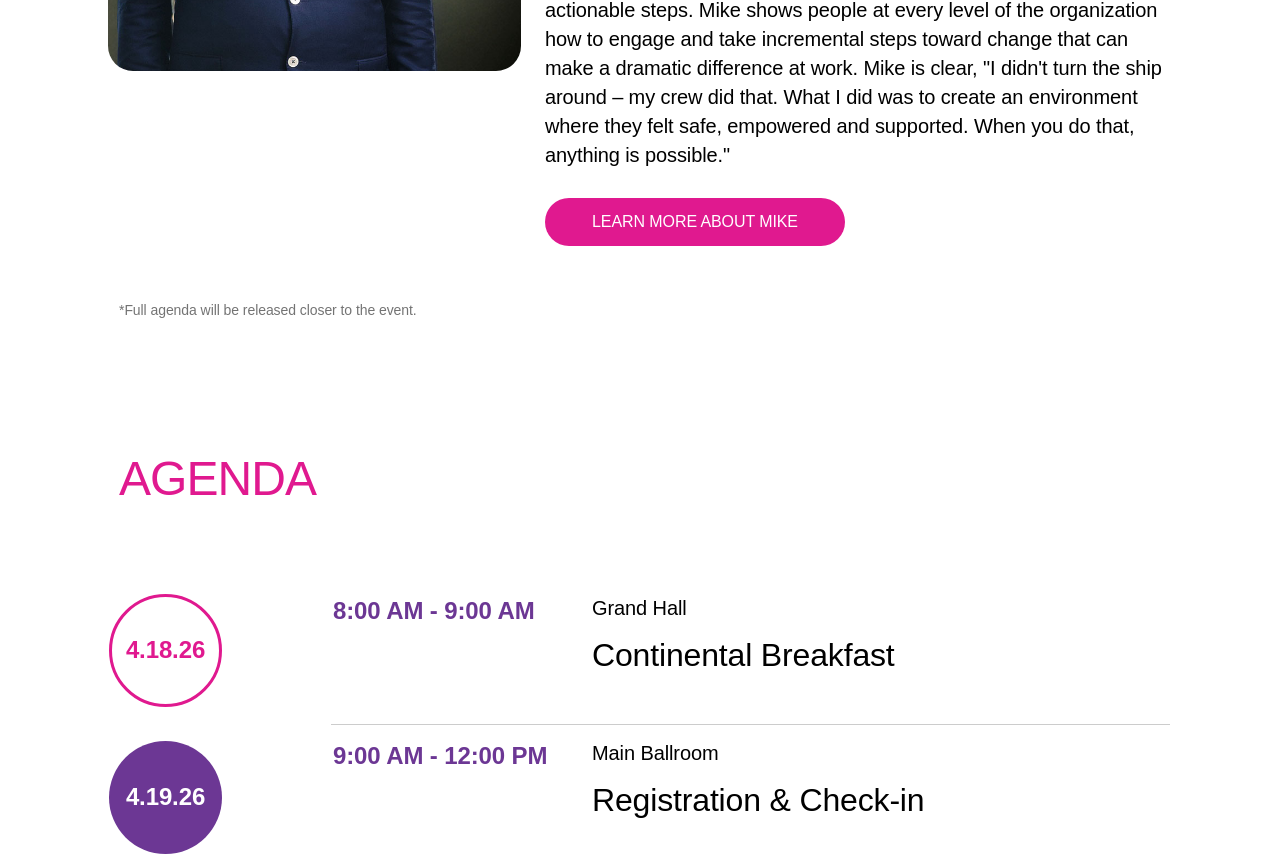
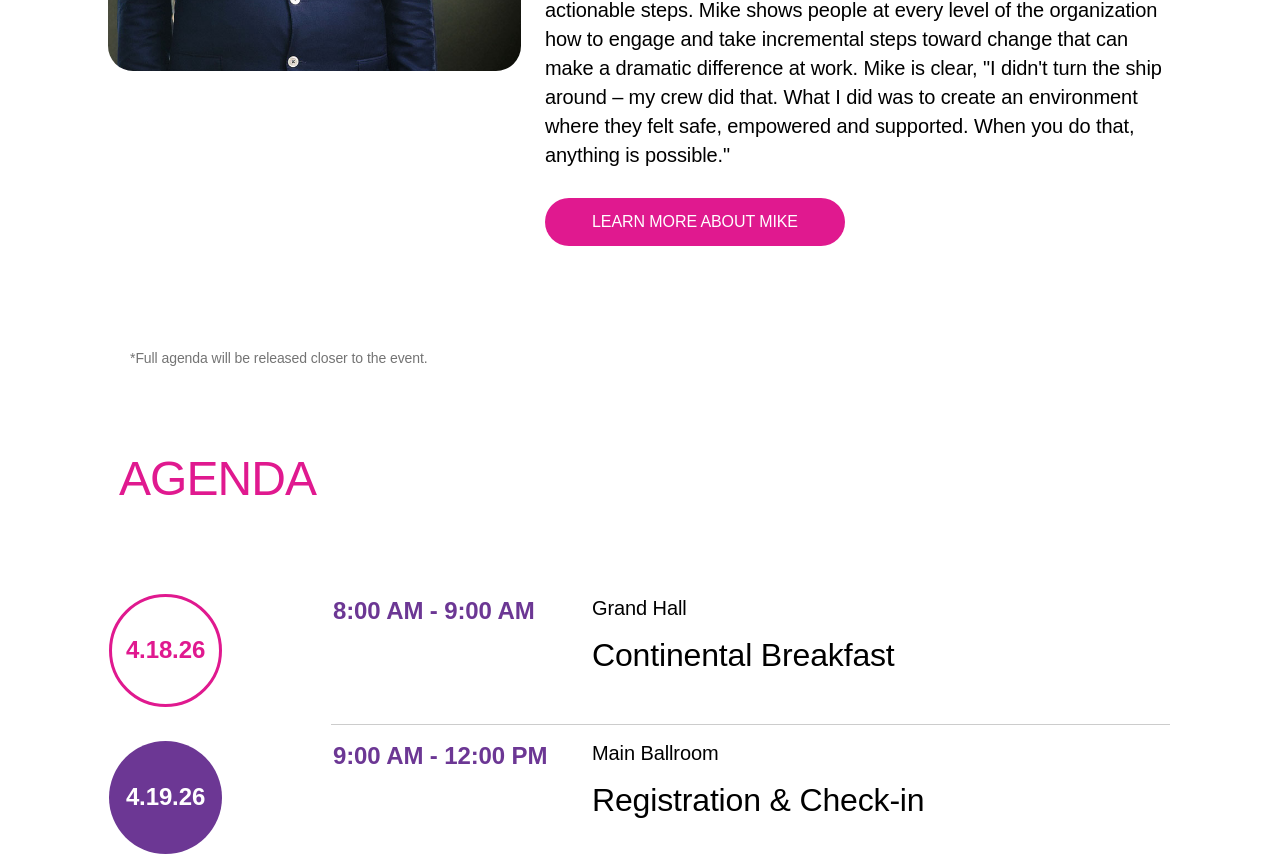
Before and after one commit to khawajairfan/UBCON, a React (Vite) app: page /speakers in a window 1280 px wide. Shown: the part 2332-3188 px from the top of the page. Built offline with nearby package versions, Linux system fonts and the light colour scheme.

Commit message:
Fix: Center agenda page sections and align agenda note to left

```diff
--- a/src/index.css
+++ b/src/index.css
@@ -2118,8 +2118,9 @@ h4 { font-size: 24px; }
 /* Workshop Section */
 .workshop-section {
   position: relative;
-  width: 100%;
+  width: 1280px;
   min-height: 1267px;
+  margin: 0 auto;
   background-color: var(--white);
   padding: 0;
 }
@@ -2221,8 +2222,9 @@ h4 { font-size: 24px; }
 /* Brand Session Section */
 .brand-session-section {
   position: relative;
-  width: 100%;
+  width: 1280px;
   min-height: 1555px;
+  margin: 0 auto;
   background-color: var(--white);
   padding: 80px 0 0 0;
 }
@@ -2355,8 +2357,9 @@ h4 { font-size: 24px; }
 /* Social Events Section */
 .social-events-section {
   position: relative;
-  width: 100%;
+  width: 1280px;
   min-height: 1260px;
+  margin: 0 auto;
   background-color: var(--white);
   padding: 0;
 }
@@ -2643,8 +2646,8 @@ h4 { font-size: 24px; }
 
 .agenda-note {
   position: absolute;
-  left: 54px;
-  bottom: 78px;
+  left: 65px;
+  bottom: 30px;
   font-family: 'Work Sans', sans-serif;
   font-weight: 500;
   font-size: 14px;
```
